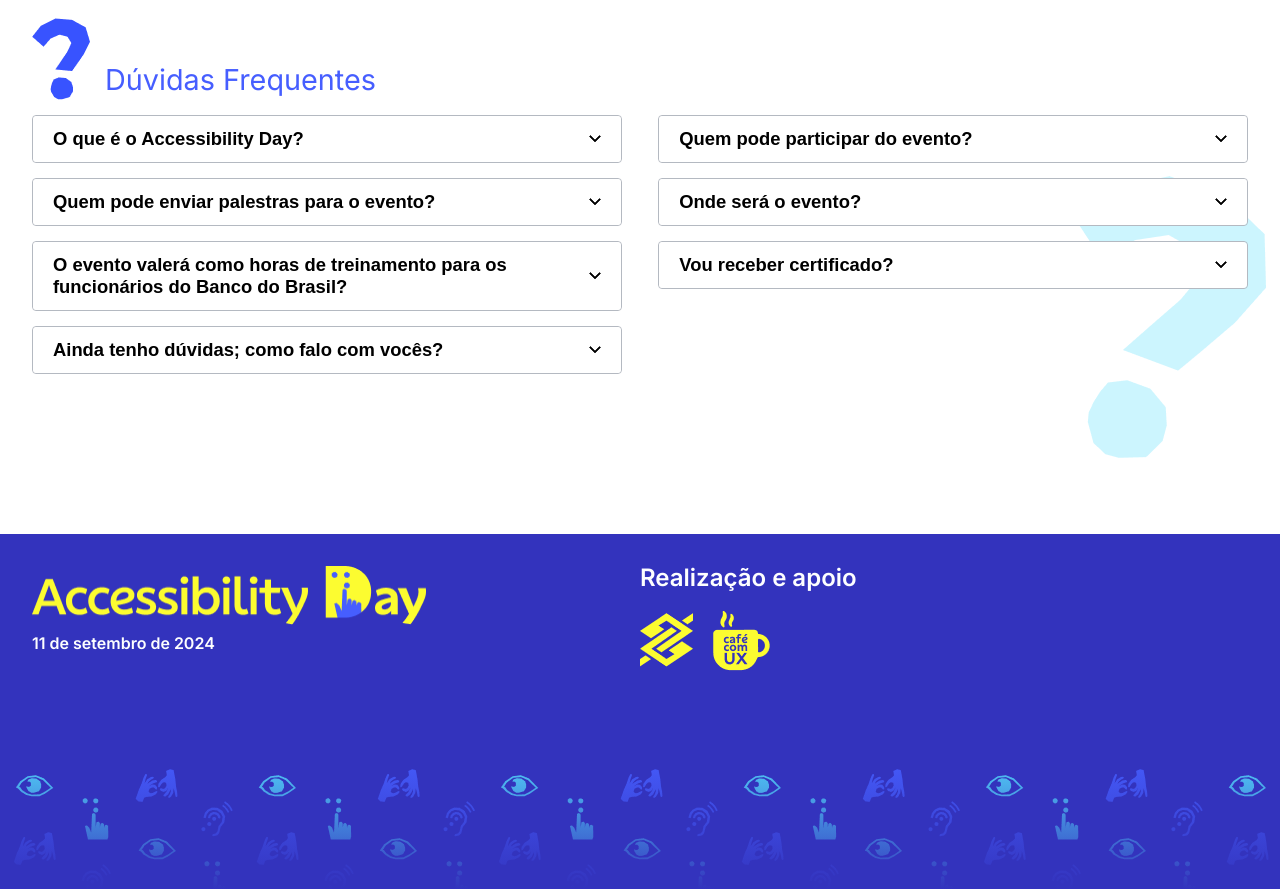
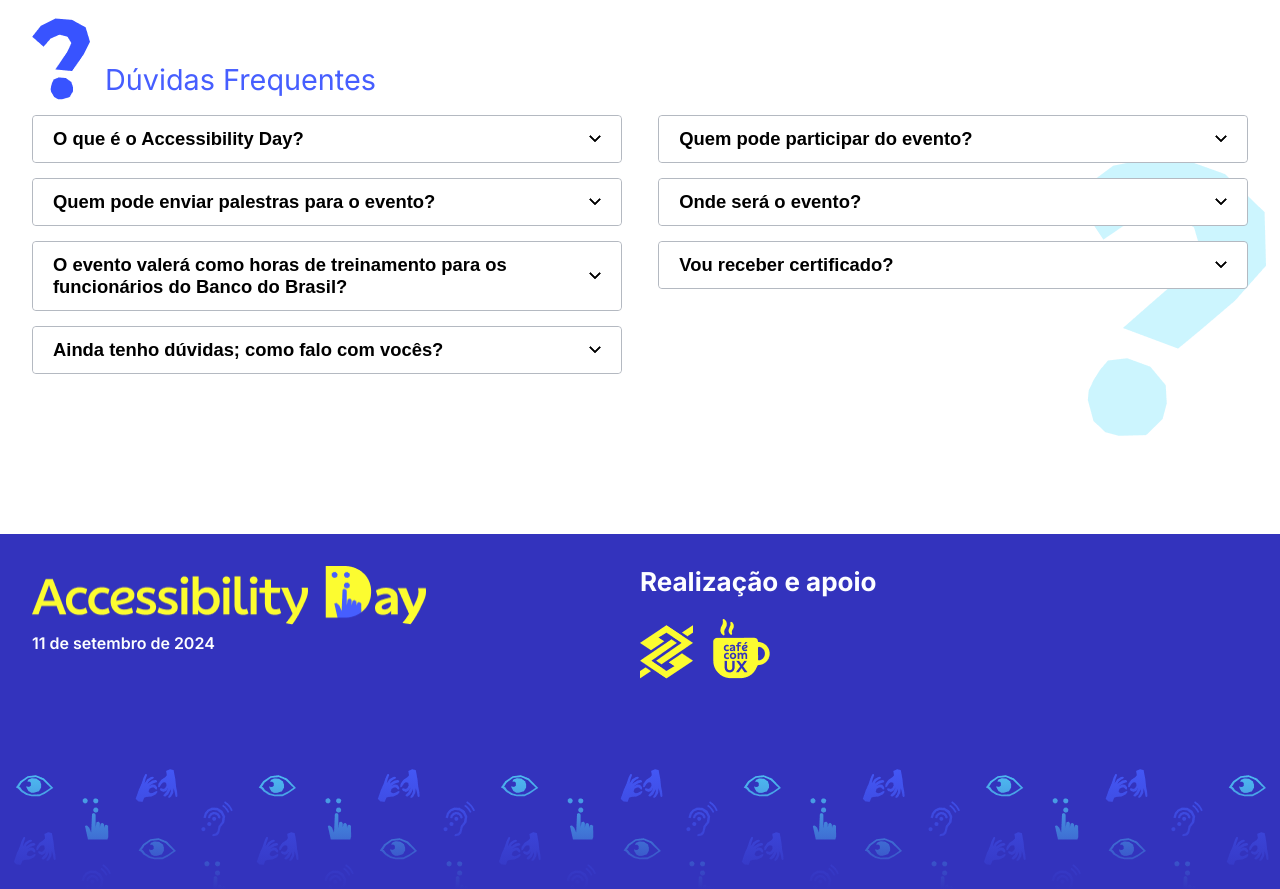
Before and after one commit to acessibilidadebb/a11yday, a React (Vite) app: page / in a window 1280 px wide. Shown: the part 4140-5029 px from the top of the page. Built offline with nearby package versions, Linux system fonts and the light colour scheme.

Commit message:
Footer section breakpoints migrated to mobile first

```diff
--- a/src/_placeholders.scss
+++ b/src/_placeholders.scss
@@ -1,6 +1,7 @@
+@import 'mixins';
 %container {
-  padding: $containerPadding;
-  @media (max-width: 430px) {
-    padding: $containerPaddingSmall;
+  padding: $containerPaddingSmall;
+  @include respond-to(lg) {
+    padding: $containerPadding;
   }
 }
--- a/src/sections/dividerIcons/styles.scss
+++ b/src/sections/dividerIcons/styles.scss
@@ -3,9 +3,7 @@
 
 .divider-icons {
   @extend %container;
-  @media (max-width: 430px) {
-    display: none;
-  }
+  display: none;
   .icons-container {
     display: flex;
     align-items: center;
@@ -31,4 +29,7 @@
     width: 65px;
     height: 51px;
   }
+  @include respond-to(lg) {
+    display: block;
+  }
 }
--- a/src/sections/footer/styles.scss
+++ b/src/sections/footer/styles.scss
@@ -15,59 +15,55 @@
     width: 100%;
     bottom: 0;
     z-index: 1;
-    background: linear-gradient(to bottom, rgba(255,255,255,0) 60%, #3333BD 100%);
+    background: linear-gradient(
+      to bottom,
+      rgba(255, 255, 255, 0) 60%,
+      #3333bd 100%
+    );
   }
 }
 
 .footer-container {
   @extend %container;
   display: flex;
-  justify-content: flex-start;
   align-items: flex-start;
   color: $white;
   position: relative;
   z-index: 2;
-  @media (max-width: 430px) {
-    justify-content: space-between;
+  justify-content: space-between;
+
+  @include respond-to(lg) {
+    justify-content: flex-start;
     .footer-column {
-      width: auto;
+      width: 50%;
     }
     .footer-logo {
-      width: 191px;
-      height: 28.76px;
+      width: 394px;
+      height: 59px;
     }
     .realization-support {
-      font-size: 14px;
-      font-weight: 700;
-      line-height: 17.5px;
+      font-size: 26px;
+      line-height: 32.5px;
     }
-    .bb-logo {
-      width: 32px;
-      height: 32px;
-    }
-    .cafe-com-ux-logo {
-      width: 34px;
-      height: 35px;
+    .bb-logo, .cafe-com-ux-logo {
+      width: auto;
+      height: auto;
     }
   }
 }
 
 .footer-column {
-  width: 50%;
   display: flex;
+  width: auto;
   flex-direction: column;
 }
 
 .footer-logo {
-  width: 394px;
-  height: 59px;
+  width: 191px;
+  height: 28.76px;
 }
 
 .footer-icons {
-  display: flex;
-  flex-direction: row;
-  justify-content: flex-start;
-  align-items: center;
   img {
     padding: 20px 20px 20px 0;
   }
@@ -77,7 +73,17 @@
   font-size: 16px;
   font-weight: 600;
 }
+
 .realization-support {
-  font-size: 1.5rem;
-  font-weight: 600;
+  font-size: 14px;
+  font-weight: 700;
+  line-height: 17.5px;
 }
+.bb-logo {
+  width: 32px;
+  height: 32px;
+}
+.cafe-com-ux-logo {
+  width: 34px;
+  height: 35px;
+}
--- a/src/sections/frequently-asked/styles.scss
+++ b/src/sections/frequently-asked/styles.scss
@@ -1,51 +1,50 @@
 @import '../../variables';
 @import '../../placeholders';
+@import '../../mixins';
 
 .frequently-asked {
   @extend %container;
-  padding-top: $containerPadding*2;
-  padding-bottom: $containerPadding*5;
+  padding-top: $containerPadding * 2;
+  padding-bottom: $containerPadding * 5;
   position: relative;
   overflow: hidden;
-  @media (max-width: 430px) {
-    display: none;
-    &.open {
-      display: flex;
-      flex-direction: column;
-      .frequently-asked-body {
-        width: 100%;
-      }
-      .accordion-container {
-        width: 100%;
-      }
-    }
-
-    .watermark {
-      display: none;
-    }
-    header {
-      h2 {
-        color: $black;
-      }
-      img {
-        display: none;
-      }
-    }
+  display: none;
+  &.open {
+    display: flex;
+    flex-direction: column;
   }
   header {
     display: flex;
     align-items: flex-end;
   }
   h2 {
-    color: $color-blue;
     font-size: 1.8rem;
     padding: 5px 15px;
+  }
+  img {
+    display: none;
   }
   .watermark {
     position: absolute;
     right: - calc($containerPadding/4);
-    bottom: $containerPadding*1.5;
+    top: 179px;
     z-index: -1;
+    display: none;
+  }
+  @include respond-to(lg) {
+    display: block;
+    h2 {
+      color: $color-blue;
+    }
+    img {
+      display: block;
+    }
+    .accordion-container {
+      width: 48.5%;
+    }
+    .watermark {
+      display: block;
+    }
   }
 }
 
@@ -57,5 +56,5 @@
 }
 
 .accordion-container {
-  width: 48.5%;
+  width: 100%;
 }
--- a/src/sections/sections/styles.scss
+++ b/src/sections/sections/styles.scss
@@ -3,13 +3,12 @@
 
 .sections {
   @extend %container;
-  display: none;
   flex-wrap: wrap;
-  @media (max-width: 430px) {
-    display: flex;
-    &.closed {
-      display: none;
-    }
+  &.closed {
+    display: none;
+  }
+  @include respond-to(lg) {
+    display: none;
   }
 }
 .section-button {
@@ -17,7 +16,7 @@
   padding: 0;
   background: none;
   margin: $containerPaddingSmall $containerPaddingSmall 0 0;
-  box-shadow: 0px 0px 1px 0px #19191C40, 0px 1px 1px 0px #1515182E;
+  box-shadow: 0px 0px 1px 0px #19191c40, 0px 1px 1px 0px #1515182e;
   border-radius: 4px;
   cursor: pointer;
   &:nth-child(even) {
@@ -44,13 +43,12 @@
   height: 125px;
   border-radius: 4px 4px 0 0;
   &.cover-schedule {
-    background-color: #7AC3BC;
+    background-color: #7ac3bc;
   }
   &.cover-speakers {
-    background-color: #3333BD;
+    background-color: #3333bd;
   }
   &.cover-frequently-asked {
-    background-color: #705FA9;
-
+    background-color: #705fa9;
   }
 }
```
